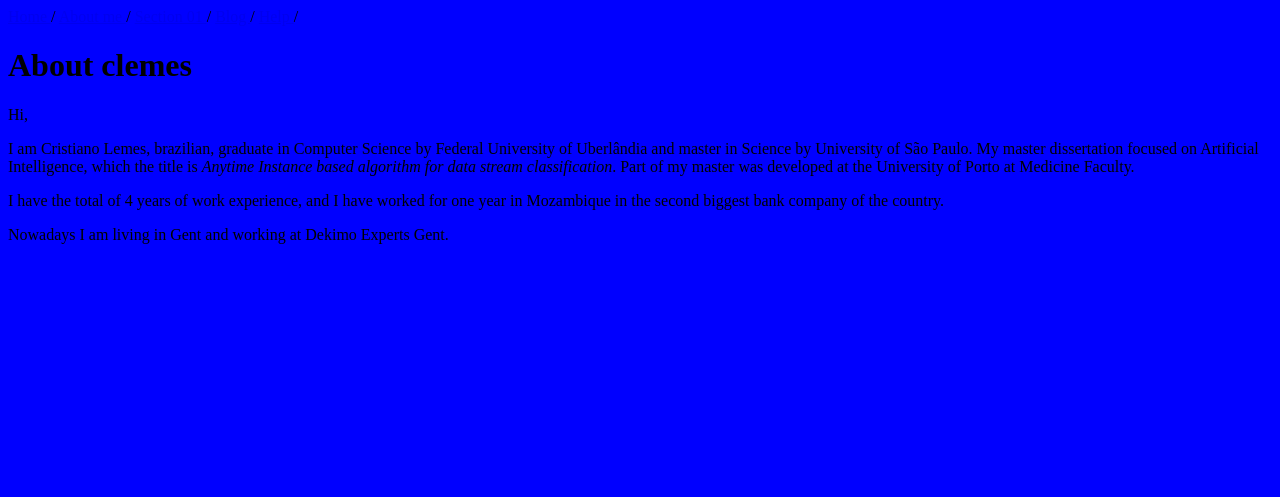
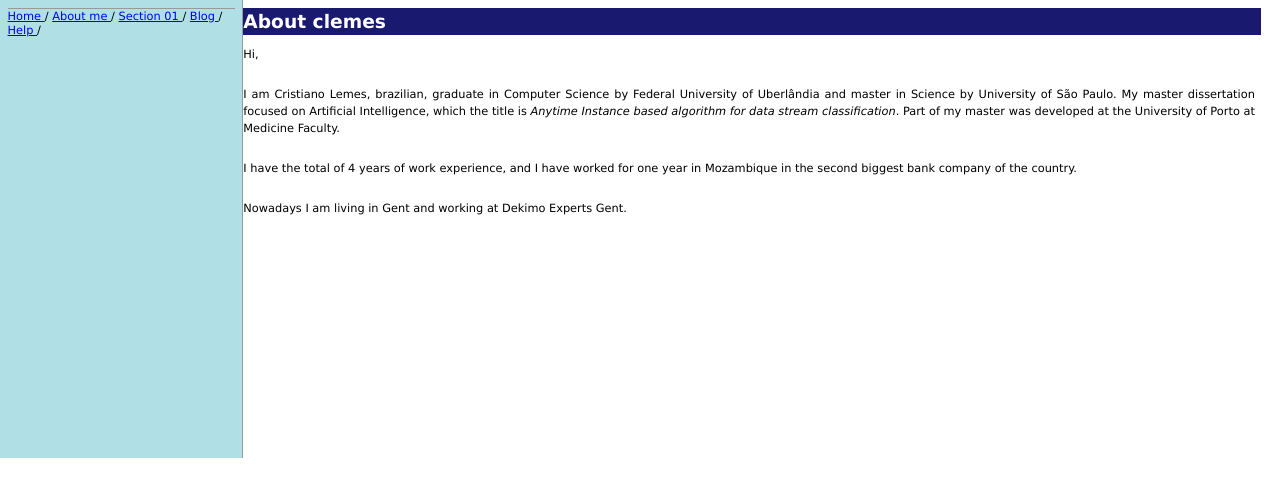
Before and after one commit to InclusieveKets/CristianoLemes, a Jekyll site: the page built from about.md, in a window 1280 px wide. Shown: the top 497 px of the page. Built offline with Jekyll 4.4.1, drawn with Linux system fonts in a browser that asks for light colours.

Commit message:
Fixing CSS.

```diff
--- a/_includes/navigation.html
+++ b/_includes/navigation.html
@@ -1,3 +1,5 @@
+<div class="side-bar">
+</div>
 
 <nav>
   {% for item in site.data.navigation %}
--- a/_layouts/default.html
+++ b/_layouts/default.html
@@ -3,10 +3,24 @@
   <head>
     <meta charset="utf-8">
     <title>{{ page.title }}</title>
-    <link rel="stylesheet" href="/assets/css/styles.css">
+    <link rel="stylesheet" type="text/css" href="{{ "/assets/css/styles.css" | absolute_url }}">
   </head>
-  <body class="content">
-  	{% include navigation.html %}
-    {{ content }}
+  <body>
+  	<!-- <div id="header">
+		<div id="headerTitle">
+			<tiles:insertAttribute name="header" />
+		</div>
+	</div> -->
+	<div id="menu">
+		{% include navigation.html %}
+	</div>
+	<div id="content">
+		{{ content }}
+	</div>
+	<!-- <div id="footer">
+		<tiles:insertAttribute name="footer" />
+	</div> -->
+
+
   </body>
 </html>
--- a/_sass/main.scss
+++ b/_sass/main.scss
@@ -2,6 +2,209 @@
 	color: green;
 }
 
-.content {
-	background-color: blue;
+body {
+	color: black;
+	background-color: white;
+	font-family: verdana, helvetica, arial, sans-serif;
+	font-size: 71%;
+	margin: 0;
+	padding: 0;
 }
+
+#header {
+	color: white;
+	background-color: #191970;
+}
+
+#headerTitle {
+  font-size: 337%;
+  font-weight: normal;
+  position: relative;
+  margin: 0 0 0 4mm;
+  padding: 0.25ex 0;
+}
+
+.subHeader {
+  color: white;
+  background-color: #99D365;
+  margin: 0;
+  padding: 1ex 1ex 1ex 1.5mm;
+}
+
+.subHeader a {
+  color: white;
+  background-color: transparent;
+  text-decoration: none;
+  font-weight: bold;
+  margin: 0;
+  padding: 0 0.75ex 0 0.5ex;
+}
+
+.subHeader a:hover {
+  text-decoration: underline;
+}
+
+#menu {
+	width: 20em;
+	min-height: 39em;
+	float: left;
+	clear: left;
+	border-right: 1px solid rgb(153, 153, 153);
+	background-color: #B0E0E6;
+	padding: 2mm 2mm 2mm 2mm;
+}
+
+#menu div {
+  border-bottom: 1px solid rgb(153,153,153);
+}
+
+#side-bar a {
+  color: #31430f;
+  background-color: transparent;
+  text-decoration: none;
+  margin-top: 0pt;
+  margin-right: 0pt;
+  margin-bottom: 0pt;
+  margin-left: 0pt;
+  padding-top: 0.75em;
+  padding-right: 1ex;
+  padding-bottom: 0.75em;
+  padding-left: 5mm;
+  display: block;
+}
+
+#side-bar a:hover {
+  color: white;
+  background-color: #191970;
+  text-decoration: none;
+}
+
+#side-bar p {
+  	background-color: #191970;
+  	text-decoration: none;
+	border-width: 1px 1px 1px 1px;
+	border-spacing: 0px;
+	border-style: solid solid solid solid;
+	border-color: #191970 transparent #191970 transparent;
+	border-collapse: separate;
+	background-color: transparent;
+}
+
+#footer {
+	color: white;
+	background-color: #191970;
+	font-size: 91%;
+	margin: 0;
+	padding: 1em 2.5mm 2.5ex 2.5mm;
+	clear: both;
+}
+
+#footer a {
+  color: white;
+  background-color: transparent;
+  text-decoration: none;
+  font-weight: bold;
+  margin: 0;
+  padding: 0 0.75ex 0 0.5ex;
+}
+
+#footer a:hover {
+  text-decoration: underline;
+}
+
+#content {
+  color: black;
+  background-color: white;
+  text-align: justify;
+  line-height: 1.5em;
+  margin: 0 0 0 15em;
+  padding: 2mm 5mm 5mm 5mm;
+}
+
+#content p {
+  margin: 1em 1ex 2em 1ex;
+  padding: 0;
+}
+
+#content h1 {
+  color: white;
+  background-color: #191970;
+  font-size: 14pt;
+  font-weight: bold;
+  margin: 0 0 0 0;
+  padding: 0.5ex 0 0.5ex 1ex;
+}
+
+
+table.search {
+	margin: 1em 1ex 2em 1ex;
+	font-size: 91%;
+	border-width: 1px 1px 1px 1px;
+	border-spacing: 0px;
+	border-style: solid solid solid solid;
+	border-color: black black black black;
+	border-collapse: separate;
+	background-color: white;
+}
+table.search th {
+	border-width: 1px 1px 1px 1px;
+	padding: 1px 1px 1px 1px;
+	border-style: inset inset inset inset;
+	border-color: gray gray gray gray;
+	background-color: white;
+	-moz-border-radius: 0px 0px 0px 0px;
+}
+table.search td {
+	border-width: 1px 1px 1px 1px;
+	padding: 1px 1px 1px 1px;
+	border-style: inset inset inset inset;
+	border-color: gray gray gray gray;
+	background-color: white;
+	-moz-border-radius: 0px 0px 0px 0px;
+}
+
+fieldset {
+  float: left;
+  margin: 1em 1ex 2em 1ex;
+  padding: 1em 1ex 2em 1ex;
+}
+div.form-row {
+  clear: both;
+  padding-top: 10px;
+}
+div.form-row label {
+  float: left;
+  width: 100px;
+  text-align: right;
+  padding: 0ex 0.5ex 0ex 0ex;
+}
+div.form-row input {
+  float: left;
+  text-align: left;
+  padding: 0ex 0ex 0ex 0ex;
+}
+div.form-buttons {
+  clear: both;
+  padding-top: 10px;
+  align: right;
+}
+div.form-buttons div.button {
+  float: right;
+}
+
+#erroAcessoNegado{
+	color: #ff0000;
+	font-size: 200%;
+	font-weight: normal;
+	border: 3px solid #ff0000;
+	padding: 8px;
+	margin: 16px;
+}
+
+.errorblock {
+	color: #ff0000;
+	background-color: #ffEEEE;
+	border: 3px solid #ff0000;
+	padding: 8px;
+	margin: 16px;
+}
```
Also changed, not shown: 1 other file.
